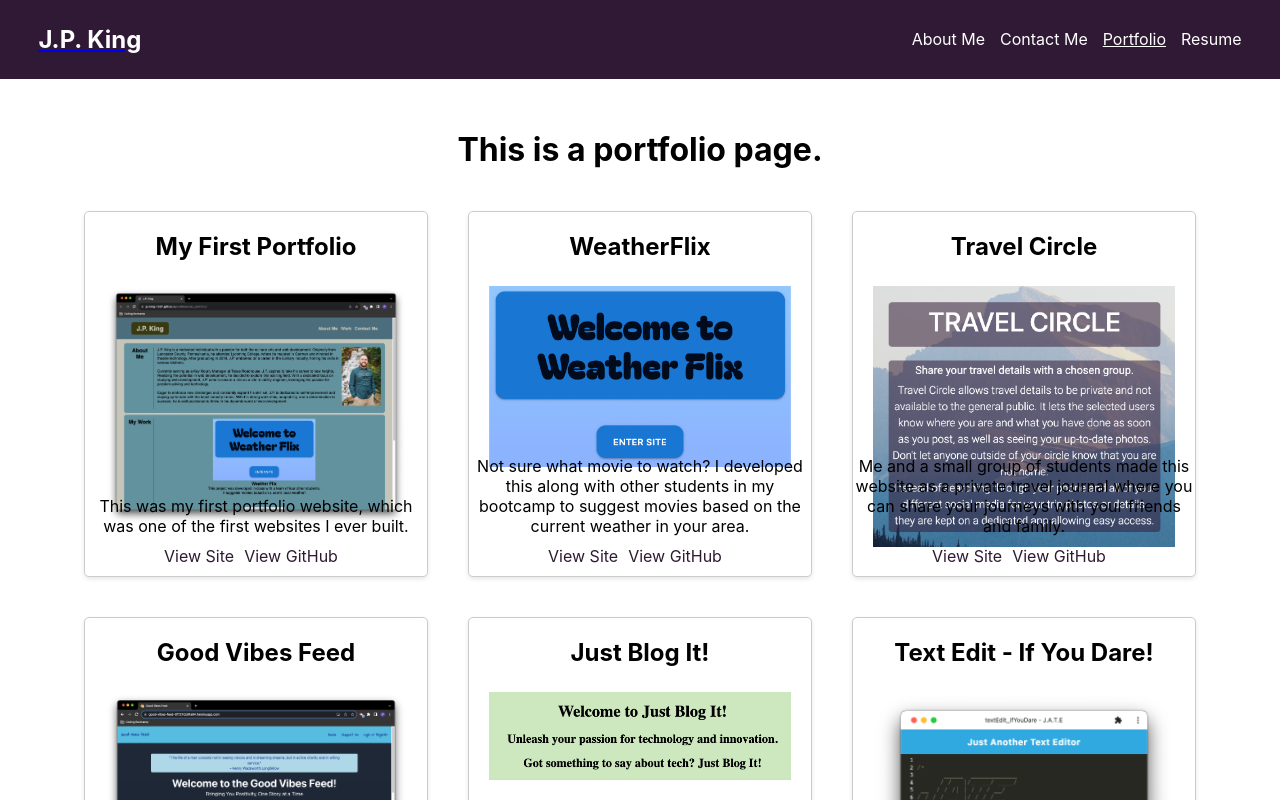
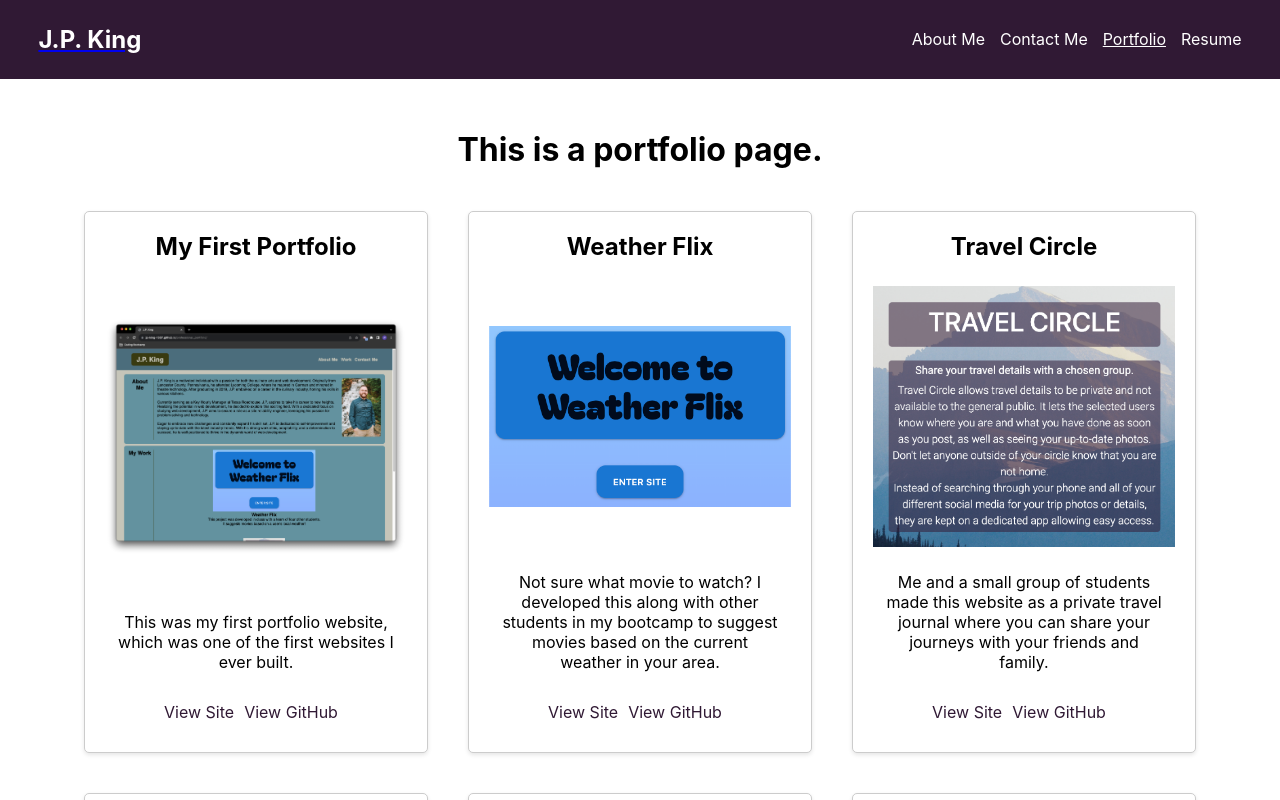
Before and after one commit to jp-king-1337/react_portfolio, a React (Create React App) app: page /portfolio in a window 1280 px wide. Shown: the top 800 px of the page. Built offline with nearby package versions, Linux system fonts and the light colour scheme.

Commit message:
I like my cards now

```diff
--- a/src/components/ProjectData.js
+++ b/src/components/ProjectData.js
@@ -7,7 +7,7 @@ export const projectData = [
         githubLink: "https://github.com/jp-king-1337/professional_portfolio"
     },
     {
-        title: "WeatherFlix",
+        title: "Weather Flix",
         imageSource: "/assets/images/screenshots/screenshot_1WeatherFlix.png",
         description: "Not sure what movie to watch? I developed this along with other students in my bootcamp to suggest movies based on the current weather in your area.",
         deployedLink: "https://thomasszentirmay.github.io/weather-flix-project/",
--- a/src/index.css
+++ b/src/index.css
@@ -228,6 +228,10 @@ button[type="submit"]:hover {
     width: 100%;
     box-sizing: border-box;
     position: relative;
+    display: flex;
+    flex-direction: column;
+    justify-content: space-between;
+    overflow: hidden;
 }
 
 .project-title {
@@ -238,23 +242,19 @@ button[type="submit"]:hover {
     max-width: 100%;
     height: auto;
     margin: 5px 0;
+    flex: 1;
+    object-fit: contain;
 }
 
 .project-description {
     margin: 10px 0;
-    position: absolute;
-    bottom: 30px;
-    left: 0;
-    width: 100%;
     text-align: center;
+    padding: 10px;
 }
 
 .project-links {
-    position: absolute;
-    bottom: 10px;
-    left: 0;
-    width: 100%;
     text-align: center;
+    padding: 10px;
 }
 
 .project-links a {
```
